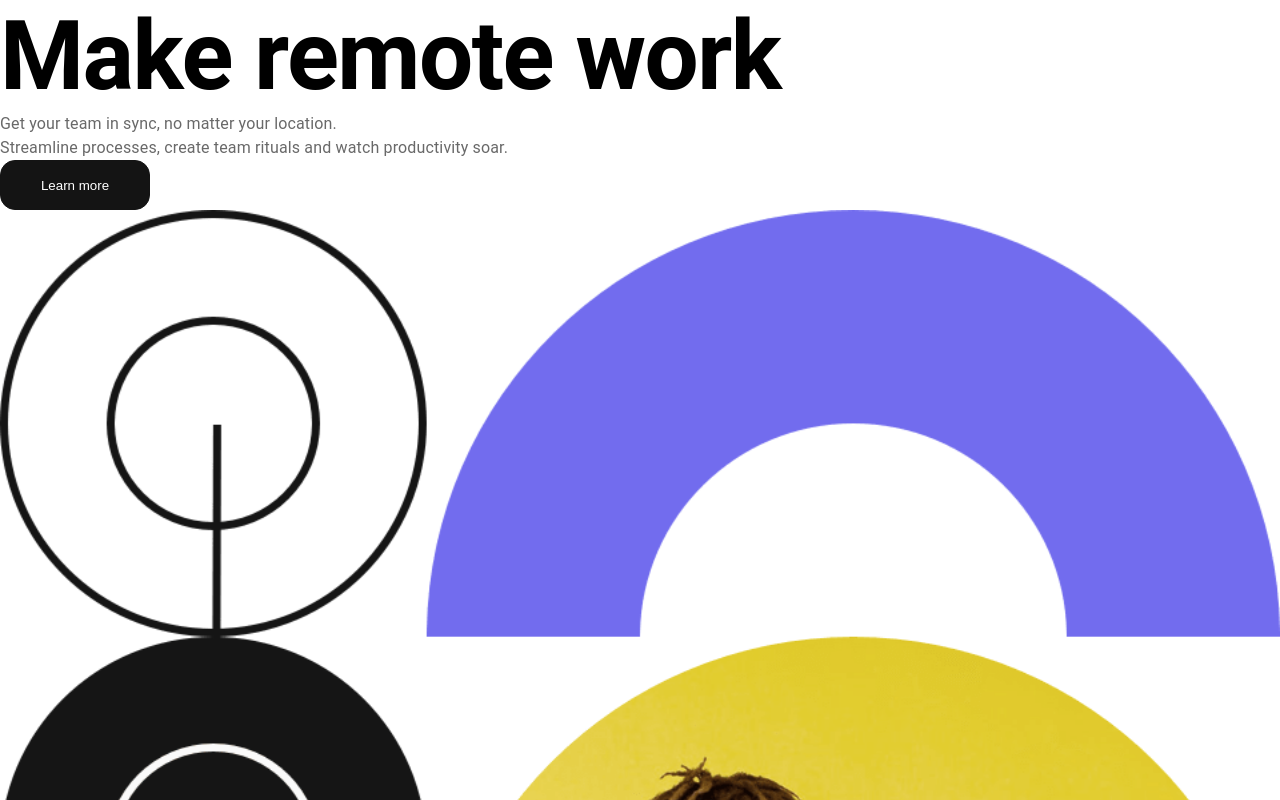
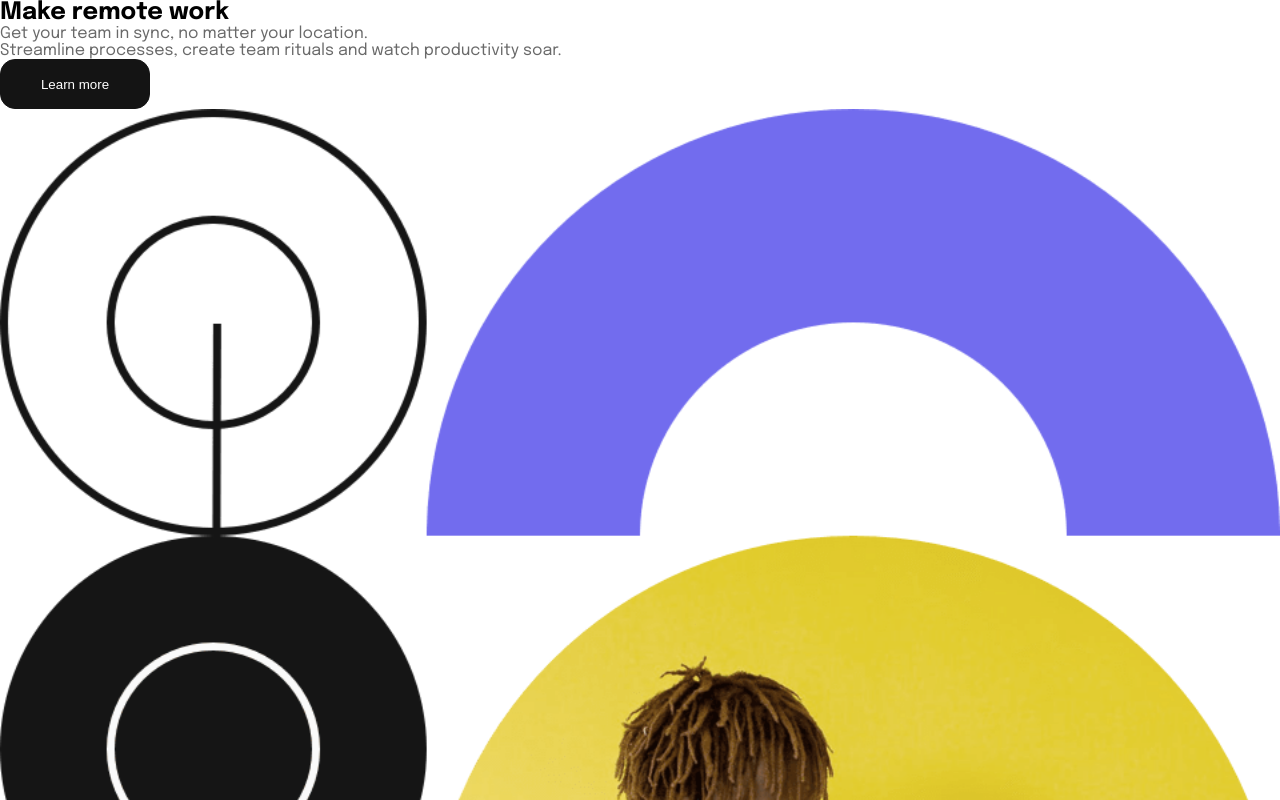
Before and after one commit to JulianOviedo/Home-dropdowns, a Next.js app in the folder homeSection/: page / in a window 1280 px wide. Shown: the top 800 px of the page. Built offline with nearby package versions, Linux system fonts and the light colour scheme.

Commit message:
ref theme

```diff
--- a/homeSection/mui-theme.js
+++ b/homeSection/mui-theme.js
@@ -13,19 +13,21 @@ export const theme = createTheme({
         }
     },
     typography: {
-        h1: {
-            fontWeight: 700
-        },
-        body1: {
-            fontWeight: 400,
-            color: 'hsl(0, 0%, 41%)'
-        }
     },
     breakpoints: {
         values: {
-          xs: 0,
-          sm: 375, //MOBILE DESIGN
-          md: 1440, //DESKTOP DESIGN
+            xs: 0,
+            sm: 375, //MOBILE DESIGN
+            md: 1440, //DESKTOP DESIGN
         },
-      },
+    },
 });
+
+theme.typography.h1 = {
+    fontWeight: 700,
+}
+
+theme.typography.body1 = {
+    fontWeight: 400,
+    color: 'hsl(0, 0%, 41%)',
+}
```
